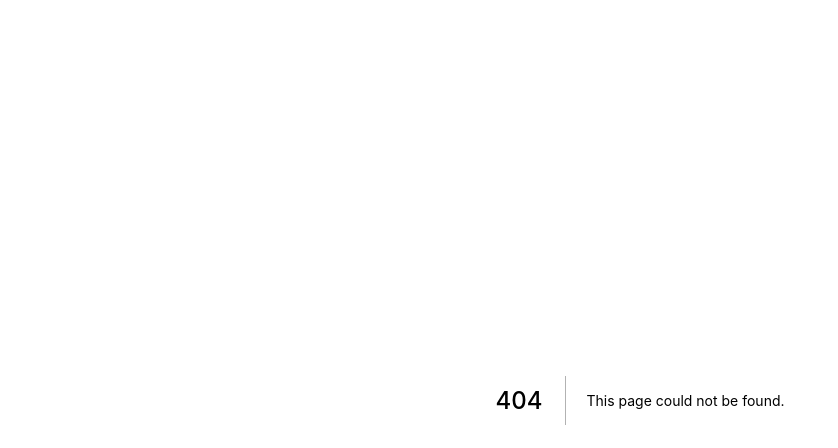
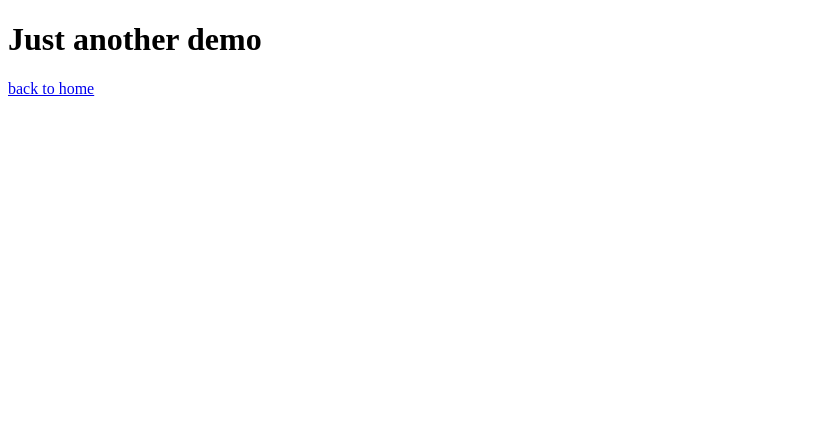
Before and after one commit to zxzl/next9-typescript-reduxtoolkit, a Next.js app in the folder packages/pc/: page /about in a window 1280 px wide. Before the commit this address had no page. Shown: the top 448 px of the page, without its empty margins (0-838 px from the left). Built offline with nearby package versions, Linux system fonts and the light colour scheme.

Commit message:
feat: Add about page

```diff
--- /dev/null
+++ b/packages/pc/pages/about.tsx
@@ -0,0 +1,9 @@
+import Link from 'next/link';
+
+const About = () => (<>
+<h1>Just another demo</h1>
+<Link href="/">back to home</Link>
+</>
+);
+
+export default About;
```
Also changed, not shown: packages/pc/pages/index.tsx (+7 -1 lines).
